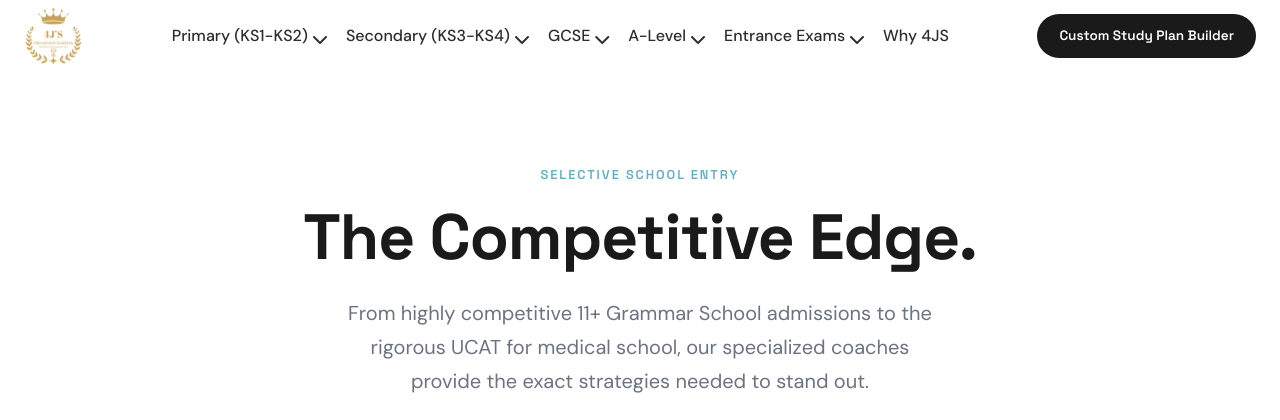
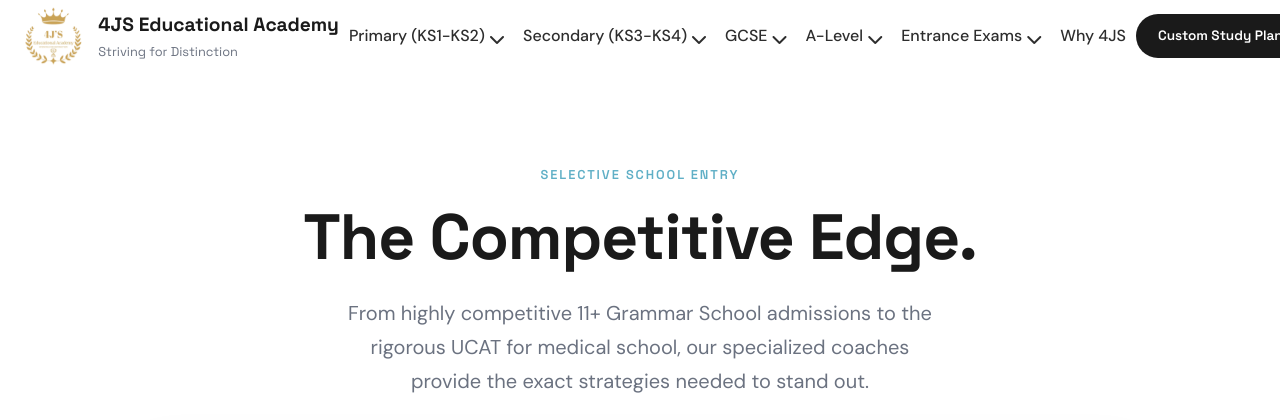
Before and after one commit to Stephen-jd/4js, a Django app: page /entrance-exams/ in a window 1280 px wide. Shown: the top 420 px of the page. Run offline with Django 5.2, Linux system fonts and the light colour scheme.

Commit message:
Restore text next to logo in navbar to fix gap

```diff
--- a/website/templates/website/base.html
+++ b/website/templates/website/base.html
@@ -23,8 +23,12 @@
     <!-- 1. Navigation Bar -->
     <nav class="navbar">
         <div class="navbar-inner">
-            <a href="{% url 'home' %}" class="navbar-logo" style="display: flex; align-items: center; text-decoration: none;">
+            <a href="{% url 'home' %}" class="navbar-logo" style="display: flex; align-items: center; text-decoration: none; gap: 15px;">
                 <img src="{% static 'images/logo.png' %}" alt="4JS Logo" class="zoom-pulse-logo" style="height: 60px; max-height: 100%; margin: 0; padding: 0;">
+                <div style="display: flex; flex-direction: column; justify-content: center;">
+                    <span style="font-size: 1.2rem; font-weight: bold; color: var(--text-dark);">4JS Educational Academy</span>
+                    <span style="font-size: 0.8rem; font-weight: normal; color: var(--text-light);">Striving for Distinction</span>
+                </div>
             </a>
 
             <!-- Desktop Menu -->
```
